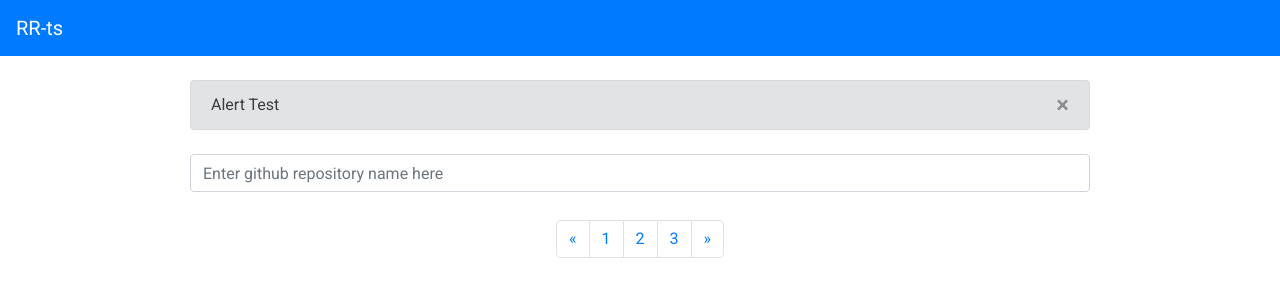
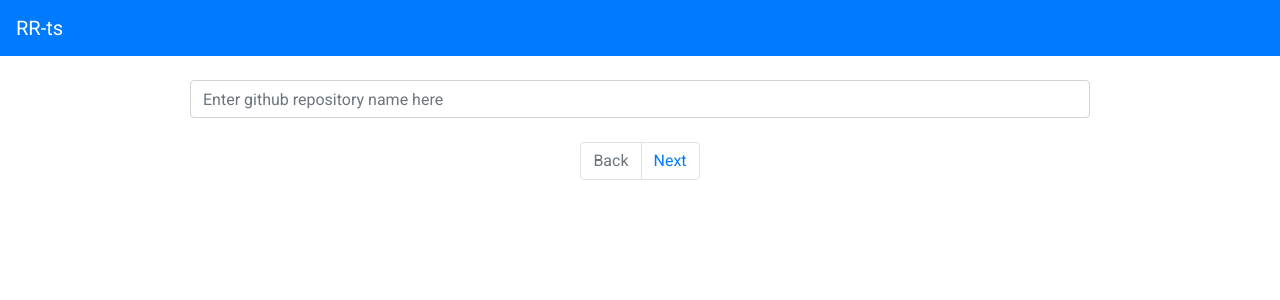
Before and after one commit to shevpai/react-redux-ts, a React (Create React App) app: page / in a window 1280 px wide. Shown: the top 300 px of the page. Built offline with nearby package versions, Linux system fonts and the light colour scheme.

Commit message:
feature: components update

```diff
--- a/src/components/Alert.tsx
+++ b/src/components/Alert.tsx
@@ -1,10 +1,17 @@
 import React, { FC } from 'react';
+import { useAlert } from '../hooks/useAlert';
 
-export const Alert: FC = () => (
-  <div className="alert alert-secondary alert-dismissible alert-centered mb-4">
-    Alert Test
-    <button type="button" className="close" aria-label="Close">
-      <span aria-hidden="true">&times;</span>
-    </button>
-  </div>
-);
+export const Alert: FC = () => {
+  const { alert, hide } = useAlert();
+
+  if (!alert.visible) return null;
+
+  return (
+    <div className={`alert alert-${alert.type} alert-dismissible alert-centered mb-4`}>
+      Alert Test
+      <button type="button" className="close" aria-label="Close" onClick={hide}>
+        <span aria-hidden="true">&times;</span>
+      </button>
+    </div>
+  );
+};
--- a/src/components/Card.tsx
+++ b/src/components/Card.tsx
@@ -1,3 +1,62 @@
 import React, { FC } from 'react';
+import { formatDate } from '../utils/formatDate';
+import { starFormatter } from '../utils/starFormatter';
+import { RepoPropTypes } from './Repo';
 
-export const Card: FC = () => <div />;
+export const Card: FC<RepoPropTypes> = ({ repo }: RepoPropTypes) => (
+  <div className="col-sm-6 mb-1" key={repo.id}>
+    <div className="card mb-4">
+      <div className="card-body body__extended">
+        <div className="card__container">
+          <svg
+            className="octicon-repo mr-2 mb-1 flex-shrink-0"
+            viewBox="0 0 16 16"
+            version="1.1"
+            width="16"
+            height="16"
+            aria-hidden="true"
+          >
+            <path
+              fillRule="evenodd"
+              d="M2 2.5A2.5 2.5 0 014.5 0h8.75a.75.75 0 01.75.75v12.5a.75.75 0 01-.75.75h-2.5a.75.75 0 110-1.5h1.75v-2h-8a1 1 0 00-.714 1.7.75.75 0 01-1.072 1.05A2.495 2.495 0 012 11.5v-9zm10.5-1V9h-8c-.356 0-.694.074-1 .208V2.5a1 1 0 011-1h8zM5 12.25v3.25a.25.25 0 00.4.2l1.45-1.087a.25.25 0 01.3 0L8.6 15.7a.25.25 0 00.4-.2v-3.25a.25.25 0 00-.25-.25h-3.5a.25.25 0 00-.25.25z"
+            />
+          </svg>
+
+          <h5>
+            <a href={repo.html_url} target="_blank" rel="noopener noreferrer">
+              {repo.name}
+            </a>
+          </h5>
+        </div>
+        <div className="card__container">
+          <svg
+            aria-label="star"
+            className="octicon octicon-star mr-1 mb-1 flex-shrink-0"
+            viewBox="0 0 16 16"
+            version="1.1"
+            width="16"
+            height="16"
+            role="img"
+          >
+            <path
+              fillRule="evenodd"
+              d="M8 .25a.75.75 0 01.673.418l1.882 3.815 4.21.612a.75.75 0 01.416 1.279l-3.046 2.97.719 4.192a.75.75 0 01-1.088.791L8 12.347l-3.766 1.98a.75.75 0 01-1.088-.79l.72-4.194L.818 6.374a.75.75 0 01.416-1.28l4.21-.611L7.327.668A.75.75 0 018 .25zm0 2.445L6.615 5.5a.75.75 0 01-.564.41l-3.097.45 2.24 2.184a.75.75 0 01.216.664l-.528 3.084 2.769-1.456a.75.75 0 01.698 0l2.77 1.456-.53-3.084a.75.75 0 01.216-.664l2.24-2.183-3.096-.45a.75.75 0 01-.564-.41L8 2.694v.001z"
+            />
+          </svg>
+          <div className="repo-header-stars">{starFormatter(repo.stargazers_count)}</div>
+        </div>
+        {repo.description && (
+          <span className="text-secondary">
+            {repo.description.length > 55
+              ? `${repo.description.slice(0, 55)}...`
+              : repo.description}
+          </span>
+        )}
+        <div className="repo-last-commit">
+          Last update:
+          {formatDate(new Date(repo.updated_at))}
+        </div>
+      </div>
+    </div>
+  </div>
+);
--- a/src/components/Pagination.tsx
+++ b/src/components/Pagination.tsx
@@ -1,33 +1,60 @@
 import React, { FC } from 'react';
+import { useDispatch, useSelector } from 'react-redux';
+import { setCurrentPage } from '../reducers/actions';
+import { ReposState } from '../reducers/reposReducer';
+import { AppState } from '../reducers/rootReducer';
+import { pageCreator } from '../utils/pageCreator';
 
-export const Pagination: FC = () => (
+export const Pagination: FC = () => {
+  const dispatch = useDispatch();
+  const { totalCount, perPage, currentPage } = useSelector<AppState, ReposState>(
+    (state) => state.repos,
+  );
+  const pagesCount: number = Math.ceil(totalCount / perPage);
+
+  const pages: number[] = [];
+
+  pageCreator(pages, pagesCount, currentPage);
+
+  return (
+    <>
+      {pages && (
         <nav aria-label="Page navigation example">
           <ul className="pagination justify-content-center">
-      <li className="page-item">
-        <a className="page-link" href="#" aria-label="Previous">
-          <span aria-hidden="true">&laquo;</span>
+            <li className={`page-item ${currentPage > 1 ? '' : 'disabled'}`}>
+              <a
+                className="page-link"
+                href={`#${currentPage}`}
+                tabIndex={-1}
+                aria-disabled="true"
+                onClick={() => dispatch(setCurrentPage(currentPage - 1))}
+              >
+                Back
               </a>
             </li>
-      <li className="page-item">
-        <a className="page-link" href="#">
-          1
+            {pages.map((page, id) => (
+              <li key={id} className={`page-item ${currentPage == page ? 'active' : ''}`}>
+                <a
+                  className="page-link"
+                  href={`#${currentPage}`}
+                  onClick={() => dispatch(setCurrentPage(page))}
+                >
+                  {page}
                 </a>
               </li>
-      <li className="page-item">
-        <a className="page-link" href="#">
-          2
-        </a>
-      </li>
-      <li className="page-item">
-        <a className="page-link" href="#">
-          3
-        </a>
-      </li>
-      <li className="page-item">
-        <a className="page-link" href="#" aria-label="Next">
-          <span aria-hidden="true">&raquo;</span>
+            ))}
+            <li className={`page-item ${currentPage === pagesCount ? 'disabled' : ''}`}>
+              <a
+                className="page-link"
+                href={`#${currentPage}`}
+                onClick={() => dispatch(setCurrentPage(currentPage + 1))}
+              >
+                Next
               </a>
             </li>
           </ul>
         </nav>
+      )}
+    </>
   );
+};
--- a/src/components/Repo.tsx
+++ b/src/components/Repo.tsx
@@ -1,8 +1,13 @@
 import React, { FC } from 'react';
+import { ItemSchema } from '../schemes/ItemSchema';
 import { Card } from './Card';
 
-export const Repo: FC = () => (
+export type RepoPropTypes = {
+  repo: ItemSchema;
+};
+
+export const Repo: FC<RepoPropTypes> = ({ repo }: RepoPropTypes) => (
   <div className="col-sm-6 mb-1">
-    <Card />
+    <Card repo={repo} />
   </div>
 );
--- a/src/components/Repos.tsx
+++ b/src/components/Repos.tsx
@@ -1,8 +1,15 @@
 import React, { FC } from 'react';
 import { Repo } from './Repo';
+import { useGithub } from '../hooks/useGithub';
 
-export const Repos: FC = () => (
-  <div className="row">
-    <Repo />
-  </div>
-);
+export const Repos: FC = () => {
+  const { items: repos } = useGithub();
+
+  return (
+    <div className="row">
+      {repos.map((repo) => (
+        <Repo key={repo.id} repo={repo} />
+      ))}
+    </div>
+  );
+};
--- /dev/null
+++ b/src/utils/formatDate.ts
@@ -0,0 +1,31 @@
+export function formatDate(date: Date): string {
+  let DD; let MM; let YY; let HH; let
+    MN;
+
+  const dd = date.getDate();
+  if (dd < 10) {
+    DD = `0${dd}`;
+  }
+
+  const mm = date.getMonth() + 1;
+  if (mm < 10) {
+    MM = `0${mm}`;
+  }
+
+  const yy = date.getFullYear() % 100;
+  if (yy < 10) {
+    YY = `0${yy}`;
+  }
+
+  const hh = date.getHours();
+  if (hh < 10) {
+    HH = `0${hh}`;
+  }
+
+  const mn = date.getMinutes();
+  if (mn < 10) {
+    MN = `0${mn}`;
+  }
+
+  return `${DD}.${MM}.${YY}  ${HH}:${MN}`;
+}
--- /dev/null
+++ b/src/utils/pageCreator.ts
@@ -0,0 +1,19 @@
+export function pageCreator(pages: number[], pagesCount: number, currentPage: number) {
+  if (pagesCount > 9) {
+    if (currentPage > 5) {
+      for (let i = currentPage - 4; i <= currentPage + 5; i++) {
+        pages.push(i);
+        if (i == pagesCount) break;
+      }
+    } else {
+      for (let i = 1; i <= 9; i++) {
+        pages.push(i);
+        if (i == pagesCount) break;
+      }
+    }
+  } else {
+    for (let i = 1; i <= pagesCount; i++) {
+      pages.push(i);
+    }
+  }
+}
--- /dev/null
+++ b/src/utils/starFormatter.ts
@@ -0,0 +1,13 @@
+export function starFormatter(count: number) {
+  const str = `${count}`;
+
+  if (str.length === 7) {
+    return `${str.slice(0, 1)}M`;
+  } if (str.length === 6) {
+    return `${str.slice(0, 3)}K`;
+  } if (str.length === 5) {
+    return `${str.slice(0, 2)}K`;
+  } if (str.length === 4) {
+    return `${str.slice(0, 1)}K`;
+  } return str;
+}
```
Lines whose indentation alone changed are shown as unchanged.
